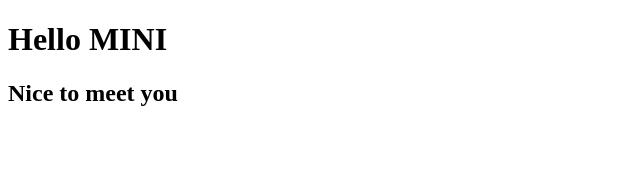
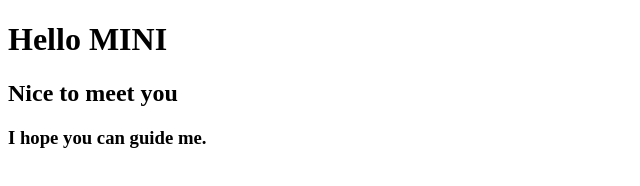
Before and after one commit to ceci1612005/Test-ui-git, a plain HTML site: page index.html in a window 1280 px wide. Shown: the whole page, without its empty margins (0-640 px from the left). Drawn offline with Linux system fonts and the light colour scheme.

Commit message:
h3 add in V2

```diff
--- a/index.html
+++ b/index.html
@@ -8,5 +8,6 @@
 <body>
     <h1>Hello MINI</h1>
     <h2>Nice to meet you</h2>
+    <h3>I hope you can guide me.</h3>
 </body>
 </html>
```
